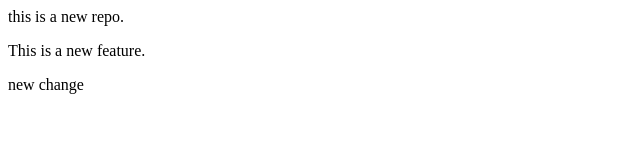
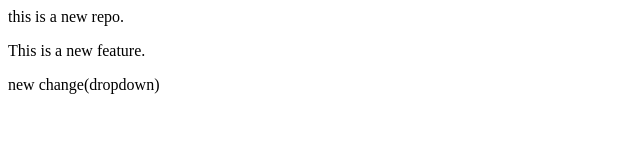
Before and after one commit to aman7757/localrepo, a plain HTML site: page index.html in a window 1280 px wide. Shown: the whole page, without its empty margins (0-640 px from the left). Drawn offline with Linux system fonts and the light colour scheme.

Commit message:
Add Breakdown

```diff
--- a/index.html
+++ b/index.html
@@ -1,3 +1,3 @@
 <p>this is a new repo.</p>
 <p>This is a new feature.</p>
-<p>new change</p>
+<p>new change(dropdown)</p>
```
